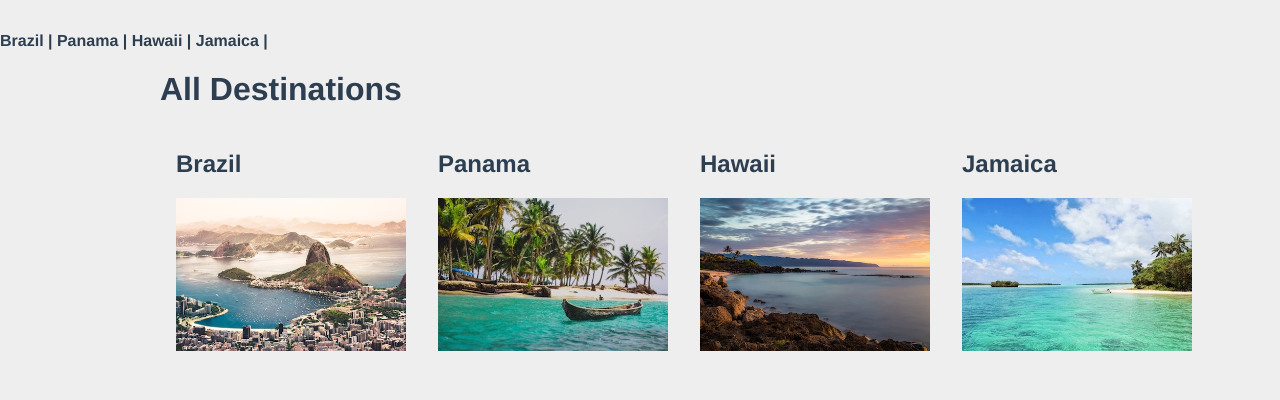
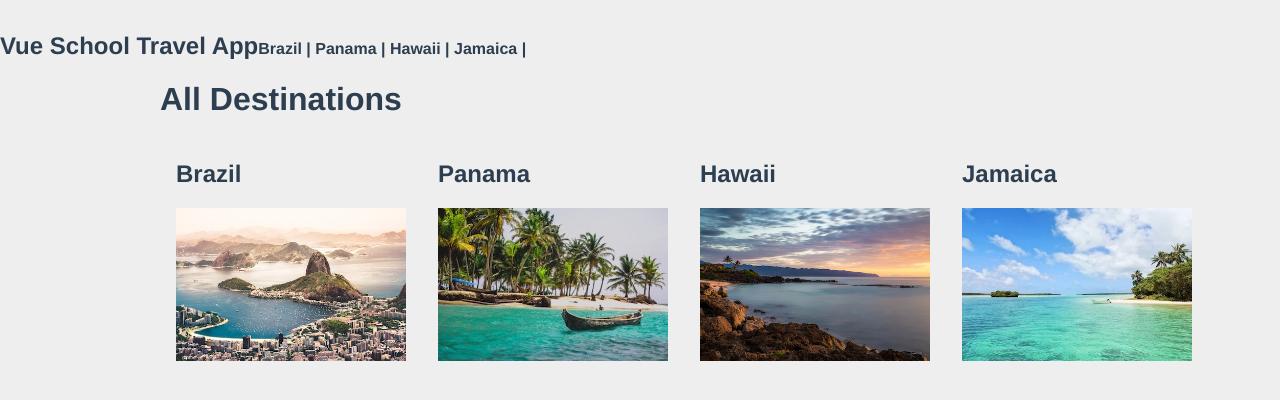
Before and after one commit to E-IckArt/vue-router-training, a Vue app: page / in a window 1280 px wide. Shown: the top 400 px of the page. Built offline with nearby package versions, Linux system fonts and the light colour scheme.

Commit message:
Add router-link to home page

```diff
--- a/src/components/TheNavigation.vue
+++ b/src/components/TheNavigation.vue
@@ -1,6 +1,7 @@
 <template>
   <div class="nav">
     <nav>
+      <router-link id="logo" to="/">Vue School Travel App</router-link>
       <router-link
           v-for="destination in destinations"
           :key="destination.id"
```
